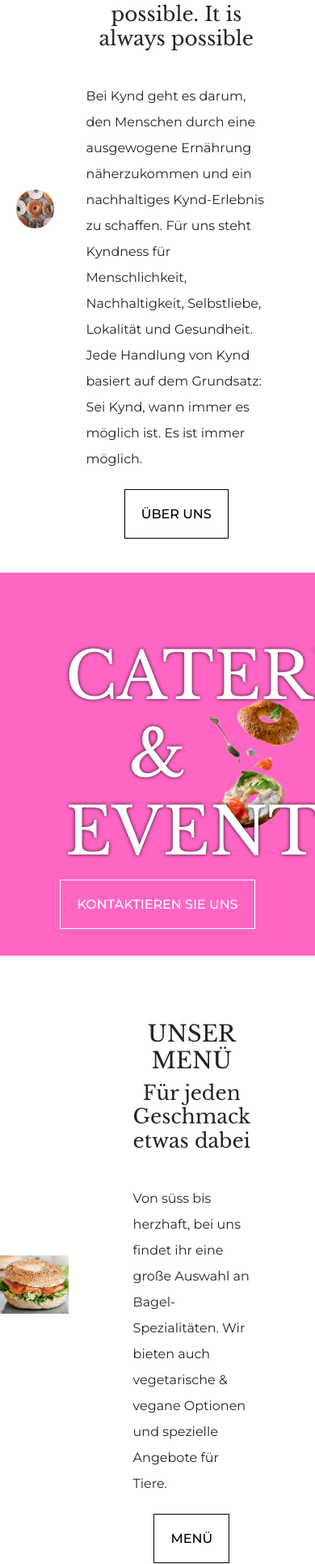
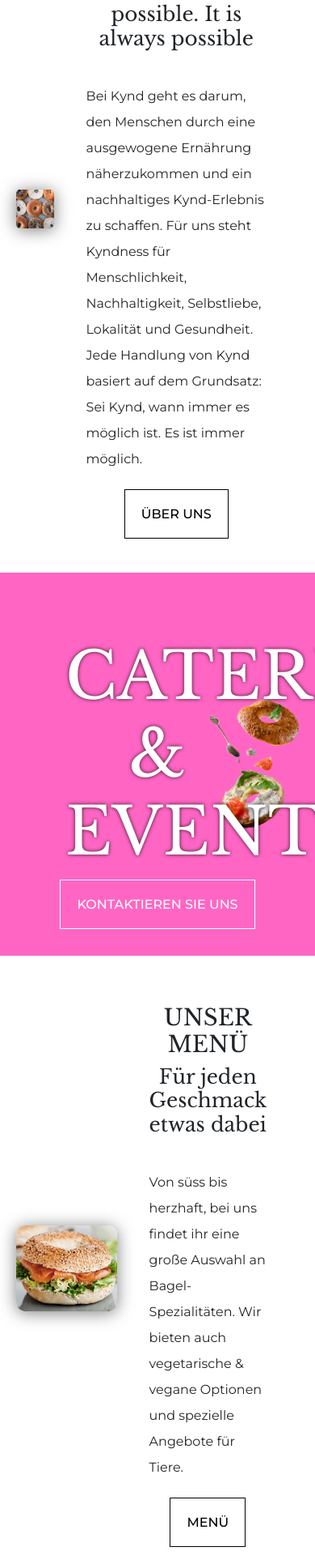
Before and after one commit to HeyTiina/kynd, a React (Create React App) app: page / in a window 390 px wide. Shown: the part 1155-3086 px from the top of the page at 81% size. Built offline with nearby package versions, Linux system fonts and the light colour scheme.

Commit message:
added shadow box to the imgs menu and philosoph

```diff
--- a/src/main/Menu.css
+++ b/src/main/Menu.css
@@ -36,3 +36,19 @@ h2 {
 .menu img {
   width: 100%;
 }
+
+@media (max-width: 1025px) {
+  .menu {
+    padding: 20px;
+  }
+
+  .menu-description {
+    margin: 40px;
+  }
+
+  .menu img {
+    width: 100%;
+    border-radius: 10%;
+    box-shadow: 0 2px 20px rgba(0, 0, 0, 0.5);
+  }
+}
--- a/src/main/Philosoph.css
+++ b/src/main/Philosoph.css
@@ -47,10 +47,11 @@ h2 {
   .philosoph img {
     width: 100%;
     margin: 0 auto;
-    border-radius: 60%;
+    border-radius: 10%;
+    box-shadow: 0 2px 20px rgba(0, 0, 0, 0.5);
   }
 
-  .phisoloph-description{
+  .phisoloph-description {
     margin: 40px;
   }
 }
```
